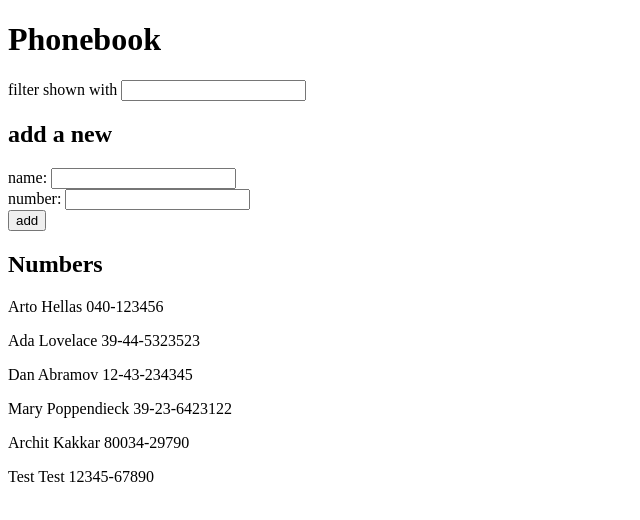
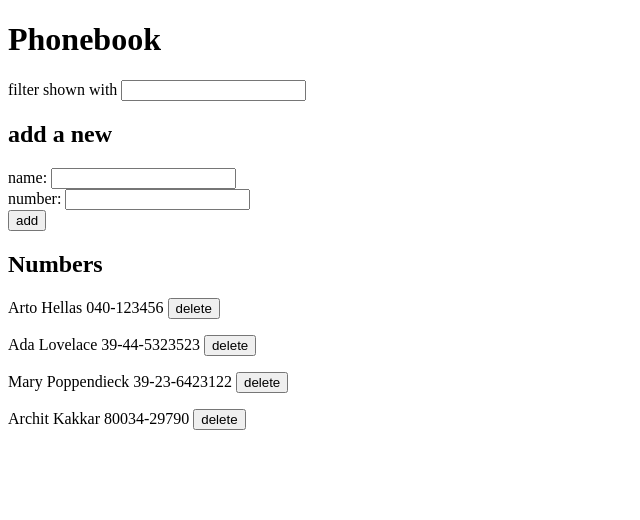
Before and after one commit to architkakkar/fullstack-open, a React (Vite) app in the folder part2/phonebook/: page / in a window 1280 px wide. Shown: the top 520 px of the page, without its empty margins (0-640 px from the left). Built offline with nearby package versions, Linux system fonts and the light colour scheme; data requests are answered from the project's data file.

Commit message:
exercise 2.14: added functionality to delete contact.

```diff
--- a/part2/phonebook/db.json
+++ b/part2/phonebook/db.json
@@ -11,24 +11,14 @@
       "id": "2"
     },
     {
-      "name": "Dan Abramov",
-      "number": "12-43-234345",
-      "id": "3"
-    },
-    {
       "name": "Mary Poppendieck",
       "number": "39-23-6423122",
       "id": "4"
     },
     {
-      "id": "14b3",
+      "id": "932f",
       "name": "Archit Kakkar",
       "number": "80034-29790"
-    },
-    {
-      "id": "486a",
-      "name": "Test Test",
-      "number": "12345-67890"
     }
   ]
 }
--- a/part2/phonebook/src/App.jsx
+++ b/part2/phonebook/src/App.jsx
@@ -59,7 +59,7 @@ const App = () => {
         setNumber={setNewNumber}
       />
       <h2>Numbers</h2>
-      <Persons persons={filteredPerson} />
+      <Persons persons={filteredPerson} setPersons={setPersons} />
     </div>
   );
 };
--- a/part2/phonebook/src/components/Persons.jsx
+++ b/part2/phonebook/src/components/Persons.jsx
@@ -1,10 +1,26 @@
 import PropTypes from "prop-types";
+import phonebookServices from "../services/phonebook";
 
-const Persons = ({ persons }) => {
+const Persons = ({ persons, setPersons }) => {
+  const deletePerson = (name, id) => {
+    const isConfirmed = confirm(`Delete ${name} ?`);
+
+    if (isConfirmed) {
+      phonebookServices.deleteContact(id).then(() => {
+        setPersons(persons.filter((p) => p.id !== id));
+      });
+    }
+  };
+
   return (
     <div>
       {persons.map((person) => (
-        <p key={person.id}>{`${person.name} ${person.number}`}</p>
+        <p key={person.id}>
+          {`${person.name} ${person.number}`}{" "}
+          <button onClick={() => deletePerson(person.name, person.id)}>
+            delete
+          </button>
+        </p>
       ))}
     </div>
   );
@@ -12,6 +28,7 @@ const Persons = ({ persons }) => {
 
 Persons.propTypes = {
   persons: PropTypes.array.isRequired,
+  setPersons: PropTypes.func.isRequired,
 };
 
 export default Persons;
--- a/part2/phonebook/src/services/phonebook.js
+++ b/part2/phonebook/src/services/phonebook.js
@@ -11,4 +11,9 @@ const create = (newContact) => {
   return request.then((response) => response.data);
 };
 
-export default { getAll, create };
+const deleteContact = (id) => {
+  const request = axios.delete(`${baseURL}/${id}`);
+  return request.then((response) => response.data);
+};
+
+export default { getAll, create, deleteContact };
```
